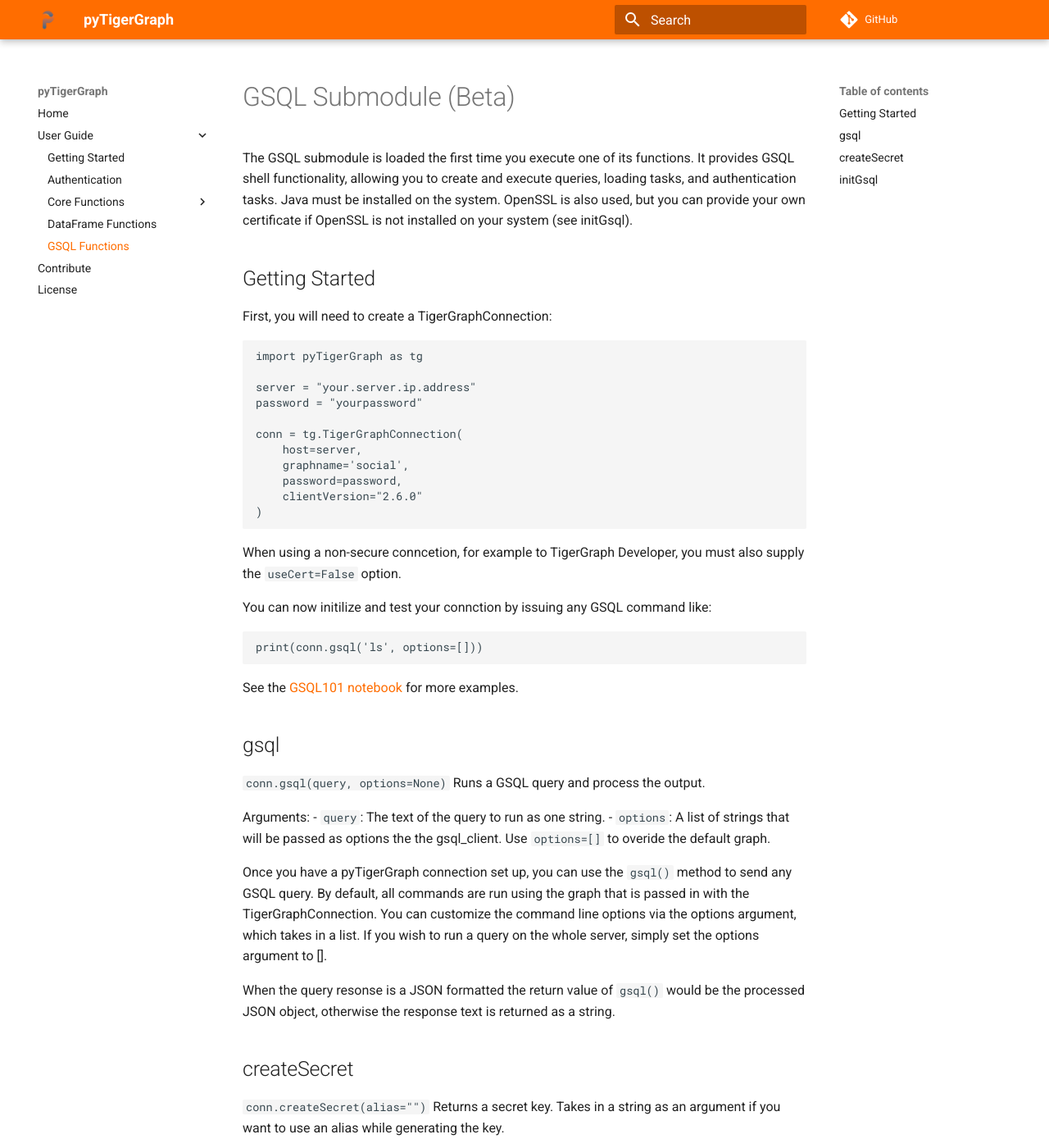
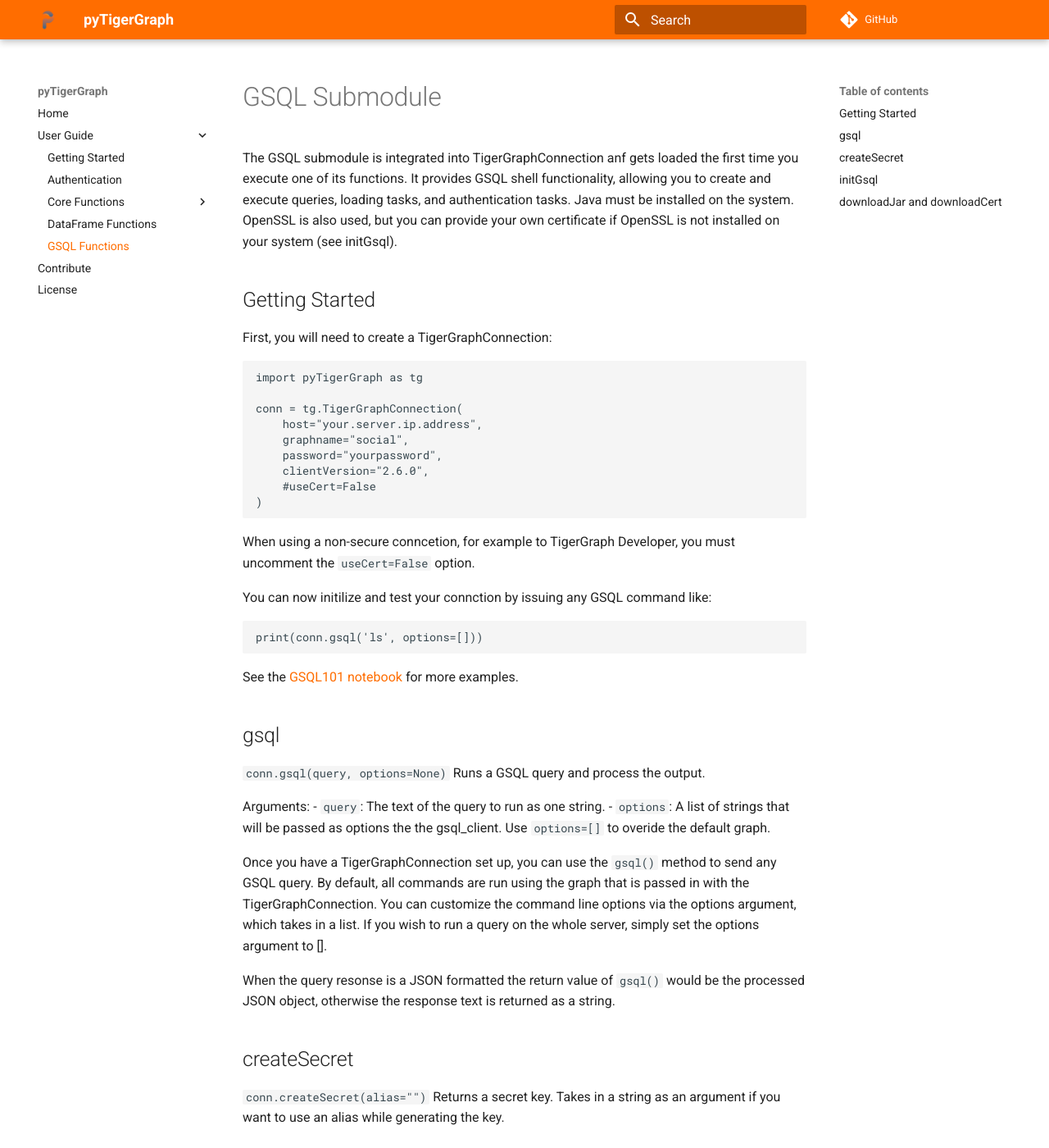
Before and after one commit to pyTigerGraph/pyTigerGraph, an MkDocs documentation site: the page built from docs/Gsql.md, in a window 1280 px wide and 1400 px high. Shown: the whole window at 82% size. Built offline with MkDocs 1.6.1 and Material for MkDocs 9.7.7, drawn with Linux system fonts in a browser that asks for light colours; comment, search, counter and statistics services are not loaded; some of the changed text lies outside the part shown.

Commit message:
Take gsql out of beta.

````diff
--- a/docs/Gsql.md
+++ b/docs/Gsql.md
@@ -1,23 +1,21 @@
-# GSQL Submodule (Beta)
-The GSQL submodule is loaded the first time you execute one of its functions. It provides GSQL shell functionality, allowing you to create and execute queries, loading tasks, and authentication tasks. Java must be installed on the system. OpenSSL is also used, but you can provide your own certificate if OpenSSL is not installed on your system (see initGsql).
+# GSQL Submodule
+The GSQL submodule is integrated into TigerGraphConnection anf gets loaded the first time you execute one of its functions. It provides GSQL shell functionality, allowing you to create and execute queries, loading tasks, and authentication tasks. Java must be installed on the system. OpenSSL is also used, but you can provide your own certificate if OpenSSL is not installed on your system (see initGsql).
 
 ## Getting Started
 First, you will need to create a TigerGraphConnection:
 ```python
 import pyTigerGraph as tg
 
-server = "your.server.ip.address"
-password = "yourpassword"
-
 conn = tg.TigerGraphConnection(
-    host=server,
-    graphname='social',
-    password=password,
-    clientVersion="2.6.0"
+    host="your.server.ip.address",
+    graphname="social",
+    password="yourpassword",
+    clientVersion="2.6.0",
+    #useCert=False
 )
 ```
 
-When using a non-secure conncetion, for example to TigerGraph Developer, you must also supply the `useCert=False` option.
+When using a non-secure conncetion, for example to TigerGraph Developer, you must uncomment the `useCert=False` option.
 
 You can now initilize and test your connction by issuing any GSQL command like:
 ```python
@@ -35,7 +33,7 @@
     - `options`:    A list of strings that will be passed as options the the gsql_client. Use
                     `options=[]` to overide the default graph.
 
-Once you have a pyTigerGraph connection set up, you can use the `gsql()` method to send any GSQL query. By default, all commands are run using the graph that is passed in with the TigerGraphConnection. You can customize the command line options via the options argument, which takes in a list. If you wish to run a query on the whole server, simply set the options argument to [].
+Once you have a TigerGraphConnection set up, you can use the `gsql()` method to send any GSQL query. By default, all commands are run using the graph that is passed in with the TigerGraphConnection. You can customize the command line options via the options argument, which takes in a list. If you wish to run a query on the whole server, simply set the options argument to [].
 
 When the query resonse is a JSON formatted the return value of `gsql()` would be the processed JSON object, otherwise the response text is returned as a string.
 
@@ -46,3 +44,6 @@
 ## initGsql
 ```conn.initGsql(jarLocation="~/.gsql", certLocation="~/.gsql/my-cert.txt")
 This commnad allows you to initiate the gsql submodule ahead of the first call to any other gsql submodule command. This allows you to customize the location at which the gsql_client.jar and the certificate will be stored.
+
+## downloadJar and downloadCert
+Use `conn.downloadJar=False` and `conn.downloadCert=Flase` to prevent the automatic downloads. This is useful when working with a user supplied gsql_client.jar file or certificate.
````
